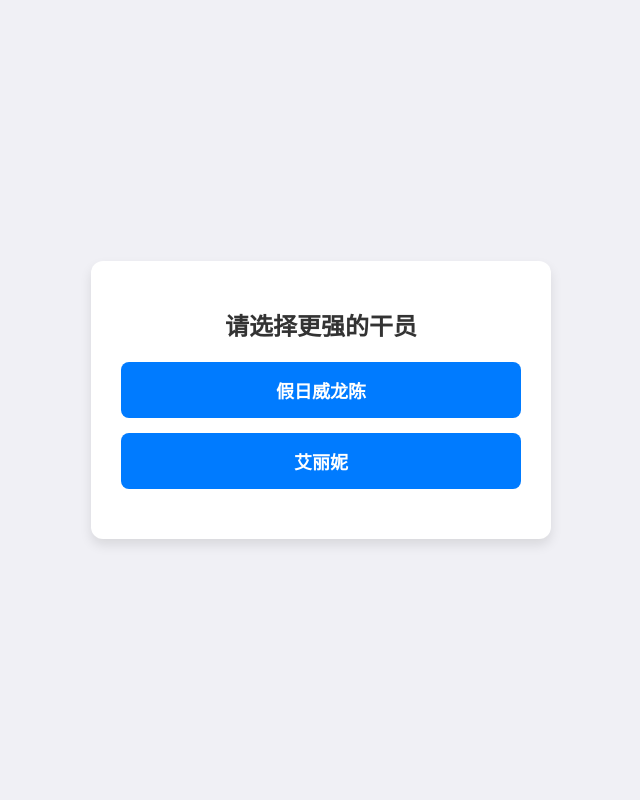
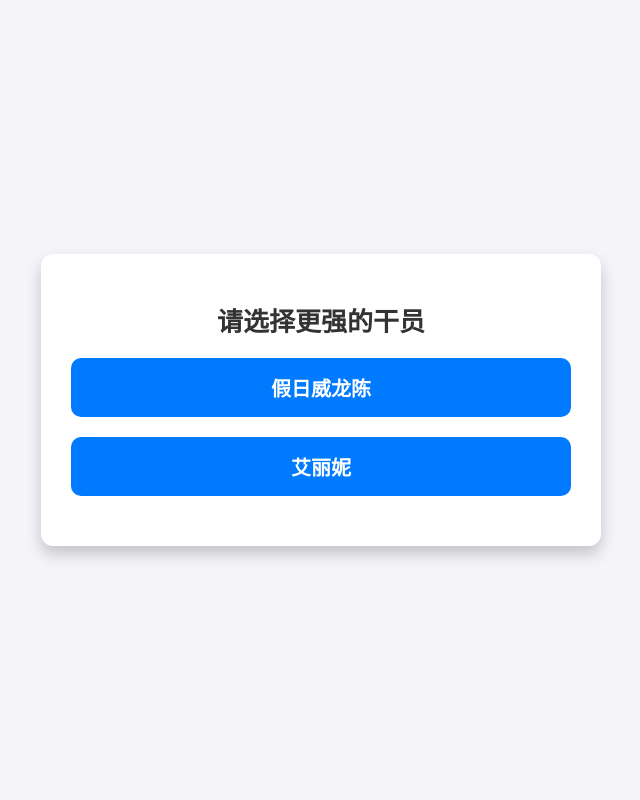
Before and after one commit to bocchi2155/flask-voting-app, a Flask app: page / in a window 1280 px wide. Shown: the whole page, without its empty margins (319-959 px from the left). Run offline with Flask 3, Linux system fonts and the light colour scheme.

Commit message:
优化投票页面布局和逻辑

```diff
--- a/templates/index.html
+++ b/templates/index.html
@@ -7,7 +7,7 @@
     <style>
         body {
             font-family: Arial, sans-serif;
-            background-color: #f0f0f5;
+            background-color: #f4f4f9;
             margin: 0;
             padding: 0;
             display: flex;
@@ -21,13 +21,13 @@
             background: white;
             padding: 30px;
             border-radius: 12px;
-            box-shadow: 0 6px 12px rgba(0, 0, 0, 0.1);
+            box-shadow: 0 8px 16px rgba(0, 0, 0, 0.2);
             width: 90%;
-            max-width: 400px;
+            max-width: 500px;
         }
 
         h1 {
-            font-size: 24px;
+            font-size: 26px;
             color: #333;
             margin-bottom: 20px;
         }
@@ -35,29 +35,35 @@
         .button-group {
             display: flex;
             flex-direction: column;
-            gap: 15px;
+            gap: 20px;
         }
 
         button {
             width: 100%;
             padding: 15px;
-            font-size: 18px;
+            font-size: 20px;
             font-weight: bold;
             color: white;
             background-color: #007BFF;
             border: none;
-            border-radius: 8px;
+            border-radius: 10px;
             cursor: pointer;
-            transition: background-color 0.3s ease;
+            transition: background-color 0.3s ease, transform 0.2s ease;
         }
 
         button:hover {
             background-color: #0056b3;
+            transform: scale(1.05);
+        }
+
+        button:disabled {
+            background-color: #c0c0c0;
+            cursor: not-allowed;
         }
 
         #message {
             margin-top: 20px;
-            font-size: 16px;
+            font-size: 18px;
             color: #555;
         }
     </style>
@@ -74,43 +80,45 @@
 
     <script>
         function vote(winner, loser) {
-            // 禁用按钮，防止重复点击
-            document.getElementById("button1").disabled = true;
-            document.getElementById("button2").disabled = true;
+            // 禁用按钮以防止重复点击
+            const button1 = document.getElementById("button1");
+            const button2 = document.getElementById("button2");
+            const message = document.getElementById("message");
+
+            button1.disabled = true;
+            button2.disabled = true;
 
             // 发送投票请求
             fetch('/vote', {
                 method: 'POST',
-                headers: {
-                    'Content-Type': 'application/json'
-                },
+                headers: { 'Content-Type': 'application/json' },
                 body: JSON.stringify({ winner, loser })
             })
             .then(response => response.json())
             .then(data => {
-                document.getElementById('message').textContent = data.message || "投票完成";
+                message.textContent = data.message || "投票完成";
 
-                // 动态获取新的干员数据
-                fetch('/get-new-chars')
-                .then(response => response.json())
-                .then(newData => {
-                    // 更新按钮文本
-                    document.getElementById("button1").textContent = newData.char1;
-                    document.getElementById("button1").setAttribute('onclick', `vote('${newData.char1}', '${newData.char2}')`);
+                // 获取新的选项
+                return fetch('/get-new-chars');
+            })
+            .then(response => response.json())
+            .then(newData => {
+                // 更新按钮内容和事件
+                button1.textContent = newData.char1;
+                button1.setAttribute('onclick', `vote('${newData.char1}', '${newData.char2}')`);
 
-                    document.getElementById("button2").textContent = newData.char2;
-                    document.getElementById("button2").setAttribute('onclick', `vote('${newData.char2}', '${newData.char1}')`);
+                button2.textContent = newData.char2;
+                button2.setAttribute('onclick', `vote('${newData.char2}', '${newData.char1}')`);
 
-                    // 恢复按钮状态
-                    document.getElementById("button1").disabled = false;
-                    document.getElementById("button2").disabled = false;
-                });
+                // 启用按钮
+                button1.disabled = false;
+                button2.disabled = false;
             })
             .catch(error => {
-                console.error("投票失败：", error);
-                document.getElementById('message').textContent = "投票失败，请重试！";
-                document.getElementById("button1").disabled = false;
-                document.getElementById("button2").disabled = false;
+                console.error("发生错误：", error);
+                message.textContent = "操作失败，请重试！";
+                button1.disabled = false;
+                button2.disabled = false;
             });
         }
     </script>
```
